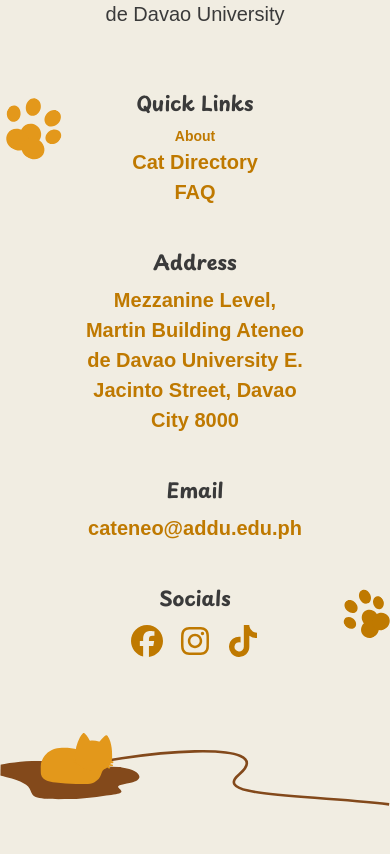
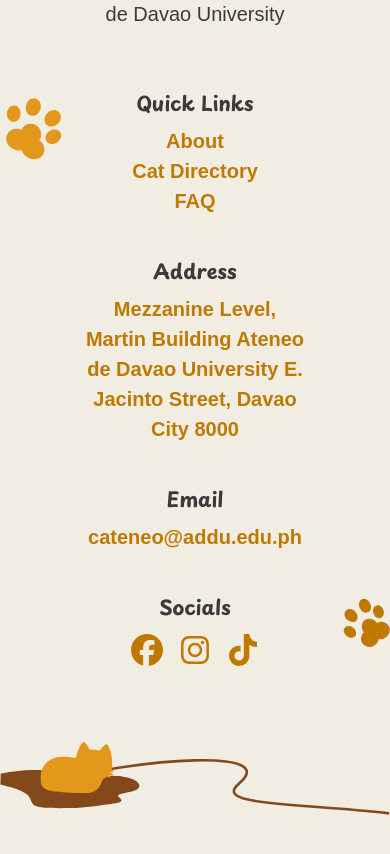
Before and after one commit to SAMAHAN-Systems-Development/cateneo-frontend, a Next.js app: page /adopt-a-cat in a window 390 px wide. Shown: the part 4620-5474 px from the top of the page. Built offline with nearby package versions, Linux system fonts and the light colour scheme; a web font is replaced by a local one.

Commit message:
fix: update footer link font size for about us section

```diff
--- a/src/components/ui/footer.tsx
+++ b/src/components/ui/footer.tsx
@@ -109,7 +109,7 @@ export default function Footer() {
                 </h1>
                 <Link
                   href="/home#about-us"
-                  className="text-[clamp(14px,2vw,18px)] font-gaegu font-bold text-cateneo-lightbrown hover:text-cateneo-darkbrown transition-colors block"
+                  className="text-[20px] lg:text-[16px] xl:text-[18px] font-gaegu font-bold text-cateneo-lightbrown hover:text-cateneo-darkbrown transition-colors block"
                 >
                   About
                 </Link>
```
